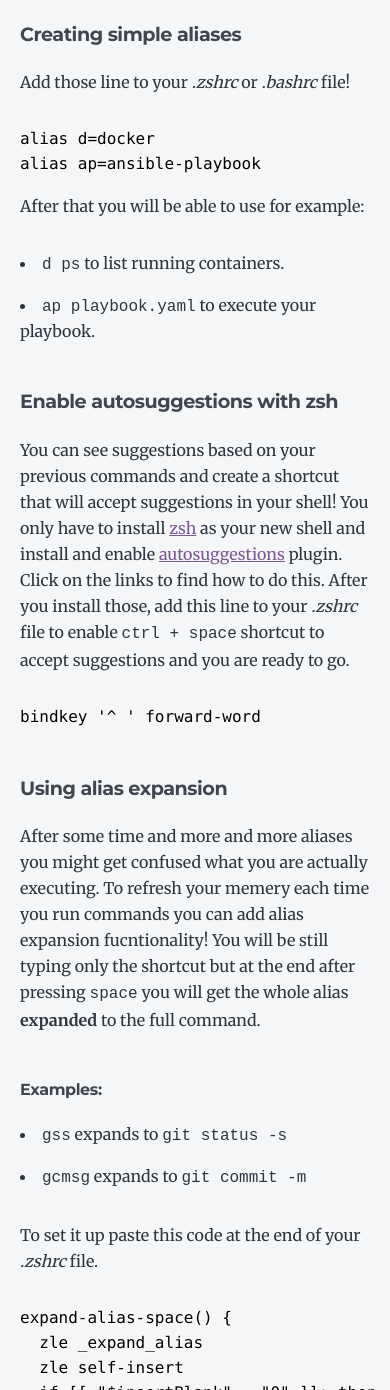
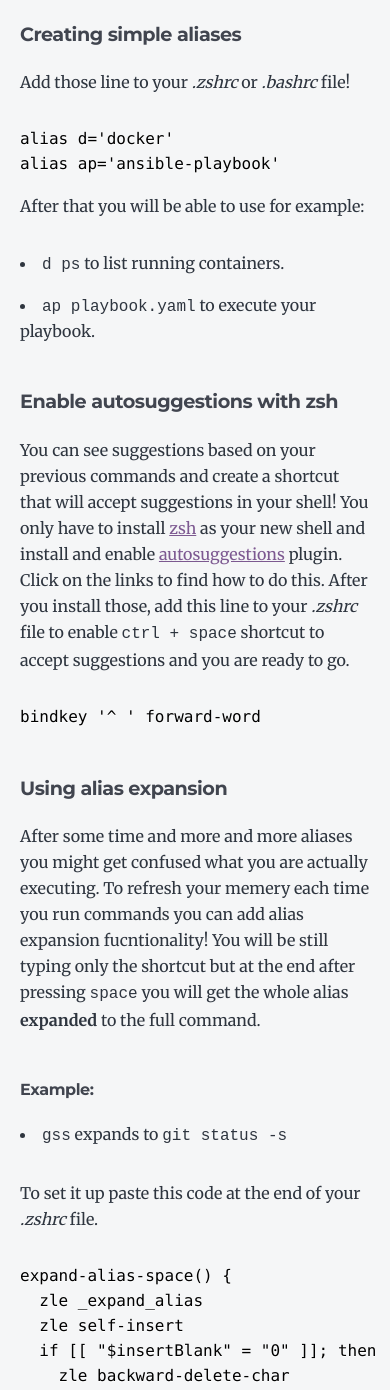
Before and after one commit to DamianBudelewski/blog, a Gatsby site: page /command-line-skills/ in a window 390 px wide. Shown: the part 440-1830 px from the top of the page. Built offline with nearby package versions, Linux system fonts and the light colour scheme; Gatsby itself is replaced by a stand-in of ours; some packages are replaced by stand-ins of ours; code samples lack their colours.

Commit message:
improve blogpost visability on phones by removing text

````diff
--- a/content/blog/command-line-skills/index.md
+++ b/content/blog/command-line-skills/index.md
@@ -10,8 +10,8 @@ description: "My private tips and tricks on how to make your life easier when wo
 ##### Creating simple aliases
 Add those line to your *.zshrc* or *.bashrc* file!
 ```sh
-alias d=docker
-alias ap=ansible-playbook
+alias d='docker'
+alias ap='ansible-playbook'
 ```
 
 After that you will be able to use for example:
@@ -29,9 +29,8 @@ bindkey '^ ' forward-word
 ##### Using alias expansion
 After some time and more and more aliases you might get confused what you are actually executing. To refresh your memery each time you run commands you can add alias expansion fucntionality! You will be still typing only the shortcut but at the end after pressing `space` you will get the whole alias **expanded** to the full command.
 
-###### Examples:
+###### Example:
 - `gss` expands to `git status -s`
-- `gcmsg` expands to `git commit -m`
 
 To set it up paste this code at the end of your *.zshrc* file.
 
````
